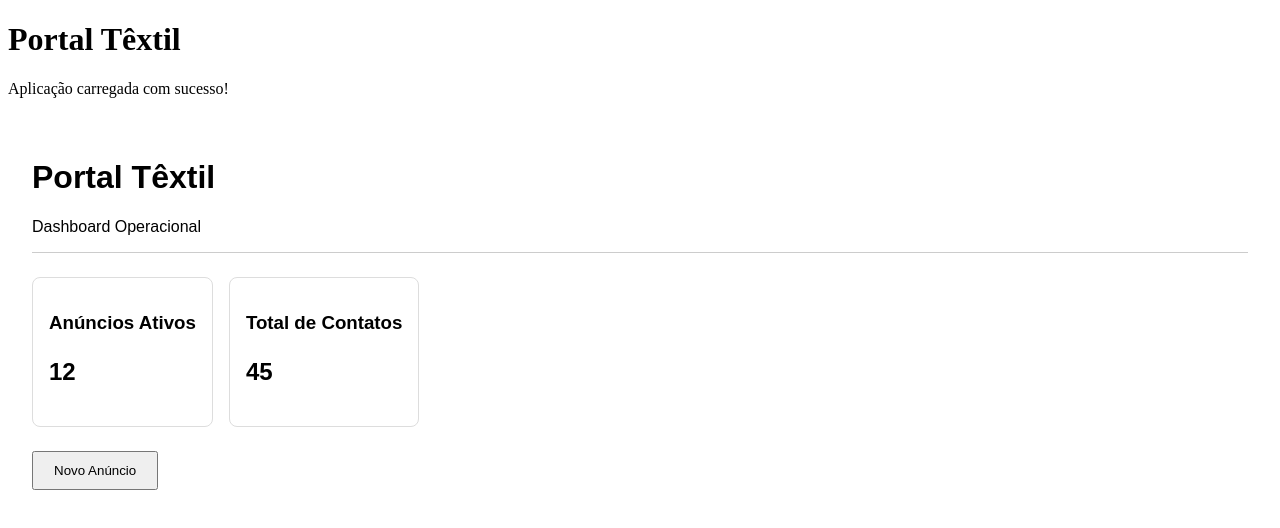
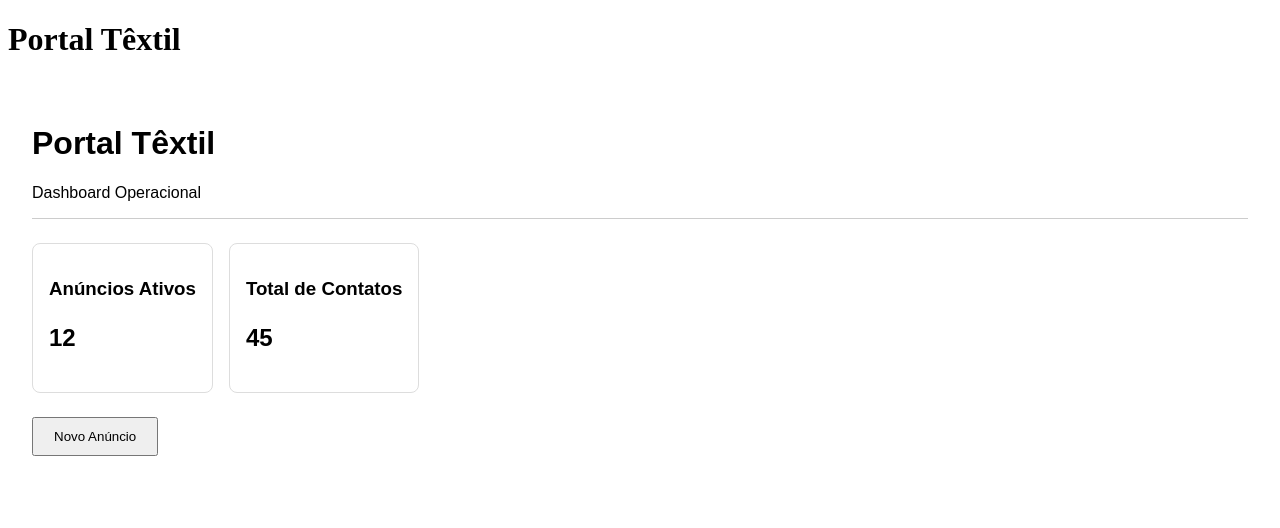
Before and after one commit to fornecedortextil/portal-textil, a React (Create React App) app: page / in a window 1280 px wide. Shown: the top 528 px of the page. Built offline with nearby package versions, Linux system fonts and the light colour scheme.

Commit message:
fix: remove static text

```diff
--- a/src/App.tsx
+++ b/src/App.tsx
@@ -5,7 +5,6 @@ export default function App() {
   return (
     <div>
       <h1>Portal Têxtil</h1>
-      <p>Aplicação carregada com sucesso!</p>
       <Dashboard />
     </div>
   );
```
Also changed, not shown: 1 other file (tests, documents, lock files or other folders).
